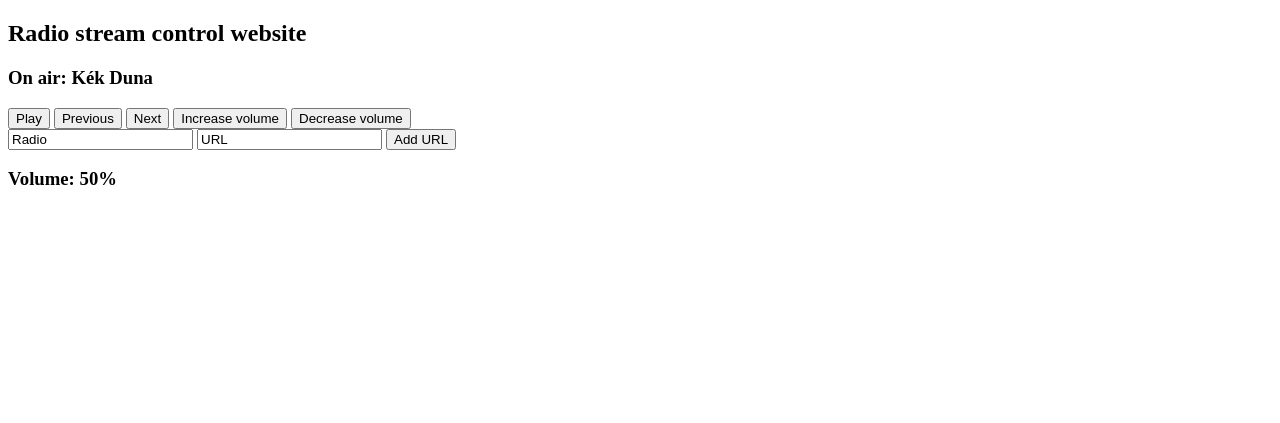
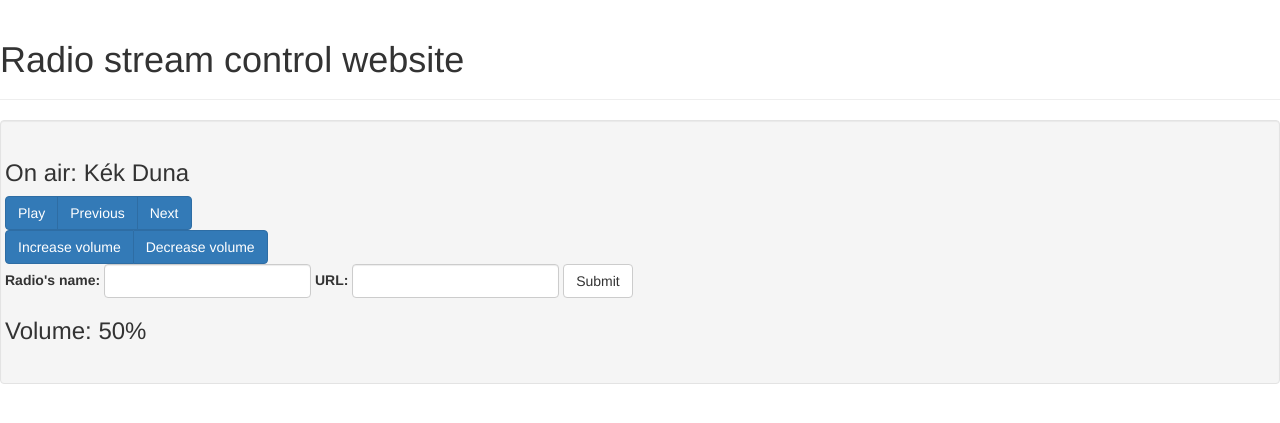
Before and after one commit to bendeguz-szatmari/python-piradio, a Flask app: page / in a window 1280 px wide. Shown: the top 423 px of the page. Run offline with Flask 2, Linux system fonts and the light colour scheme; data that the repository does not hold is empty; some libraries are stand-ins or nearby versions.

Commit message:
NF: bootstrap based formatting

```diff
--- a/source/templates/index.html
+++ b/source/templates/index.html
@@ -1,20 +1,42 @@
 {% extends "layout.html" %}
 {% block body %}
-<h2>Radio stream control website</h2>
-<h3 id="current_radio">On air:</h3>
-<form method="post">
-    <input type="button" id="play" value="Play">
-    <input type="button" id="prev" value="Previous">
-    <input type="button" id="next" value="Next">
-    <input type="button" id="incr" value="Increase volume">
-    <input type="button" id="decr" value="Decrease volume">
-</form>
-<form method="post">
-    <input type="text" name="name" value="Radio">
-    <input type="text" name="url" value="URL">
-    <input type="button" name="submit" value="Add URL">
-</form>
-<h3 id="volume">Volume: 50%<h3>
+<div class="page-header">
+  <h1>Radio stream control website</h1>
+</div>
+<div class="well">
+    <div class="row">
+        <h3 id="current_radio">On air:</h3>
+    </div>
+    <div class="row">
+        <div class="btn-group">
+          <button type="button" class="btn btn-primary" id="play">Play</button>
+          <button type="button" class="btn btn-primary" id="prev">Previous</button>
+          <button type="button" class="btn btn-primary" id="next">Next</button>
+        </div>
+    </div>
+    <div class="row">
+        <div class="btn-group">
+          <button type="button" class="btn btn-primary" id="incr">Increase volume</button>
+          <button type="button" class="btn btn-primary" id="decr">Decrease volume</button>
+        </div>
+    </div>
+    <div class="row">
+      <form class="form-inline">
+        <div class="form-group">
+          <label for="name">Radio's name:</label>
+          <input type="text" class="form-control" id="name">
+        </div>
+        <div class="form-group">
+          <label for="url">URL:</label>
+          <input type="text" class="form-control" id="url">
+        </div>
+        <button type="submit" class="btn btn-default">Submit</button>
+      </form>
+    </div>
+    <div class="row">
+      <h3 id="volume">Volume: 50%<h3>
+    </div>
+</div>
 <script>
     $(document).ready(function(){
         var data = {submit:"Status"}
@@ -27,9 +49,9 @@
               console.log($.parseJSON(response)["response"])
               var resp = $.parseJSON(response)["response"]
               if (resp == "False"){
-                  $("#play").val("Play")
+                  $("#play").text("Play")
               } else {
-                  $("#play").val("Stop")
+                  $("#play").text("Stop")
               }
               console.log($.parseJSON(response)["response2"])
               $("#current_radio").text("On air: "+ $.parseJSON(response)["response2"])
@@ -69,11 +91,11 @@
     });
     $("#play").click(function(){
 	console.log("play clicked");
-        if ($(this).val() == "Play") {
-            $(this).val("Stop")
+        if ($(this).text() == "Play") {
+            $(this).text("Stop")
             var data = {submit:"Play"};
         } else {
-            $(this).val("Play")
+            $(this).text("Play")
             var data = {submit:"Stop"};
         }
         $.ajax({
--- a/source/templates/layout.html
+++ b/source/templates/layout.html
@@ -1,8 +1,16 @@
 <!doctype html>
+<head>
   <title>Piradio</title>
   <script type="text/javascript"
       src="http://ajax.googleapis.com/ajax/libs/jquery/1.4.2/jquery.min.js"></script>
   <script type="text/javascript">
       var $SCRIPT_ROOT = {{ request.script_root|tojson|safe }};
   </script>
+  <!-- Latest compiled and minified CSS -->
+  <meta charset="utf-8">
+  <meta name="viewport" content="width=device-width, initial-scale=1">
+  <link rel="stylesheet" href="https://maxcdn.bootstrapcdn.com/bootstrap/3.3.7/css/bootstrap.min.css">
+  <script src="https://ajax.googleapis.com/ajax/libs/jquery/3.3.1/jquery.min.js"></script>
+  <script src="https://maxcdn.bootstrapcdn.com/bootstrap/3.3.7/js/bootstrap.min.js"></script>
+</head>
 {% block body %}{% endblock %}
```
Lines whose indentation alone changed are shown as unchanged.
